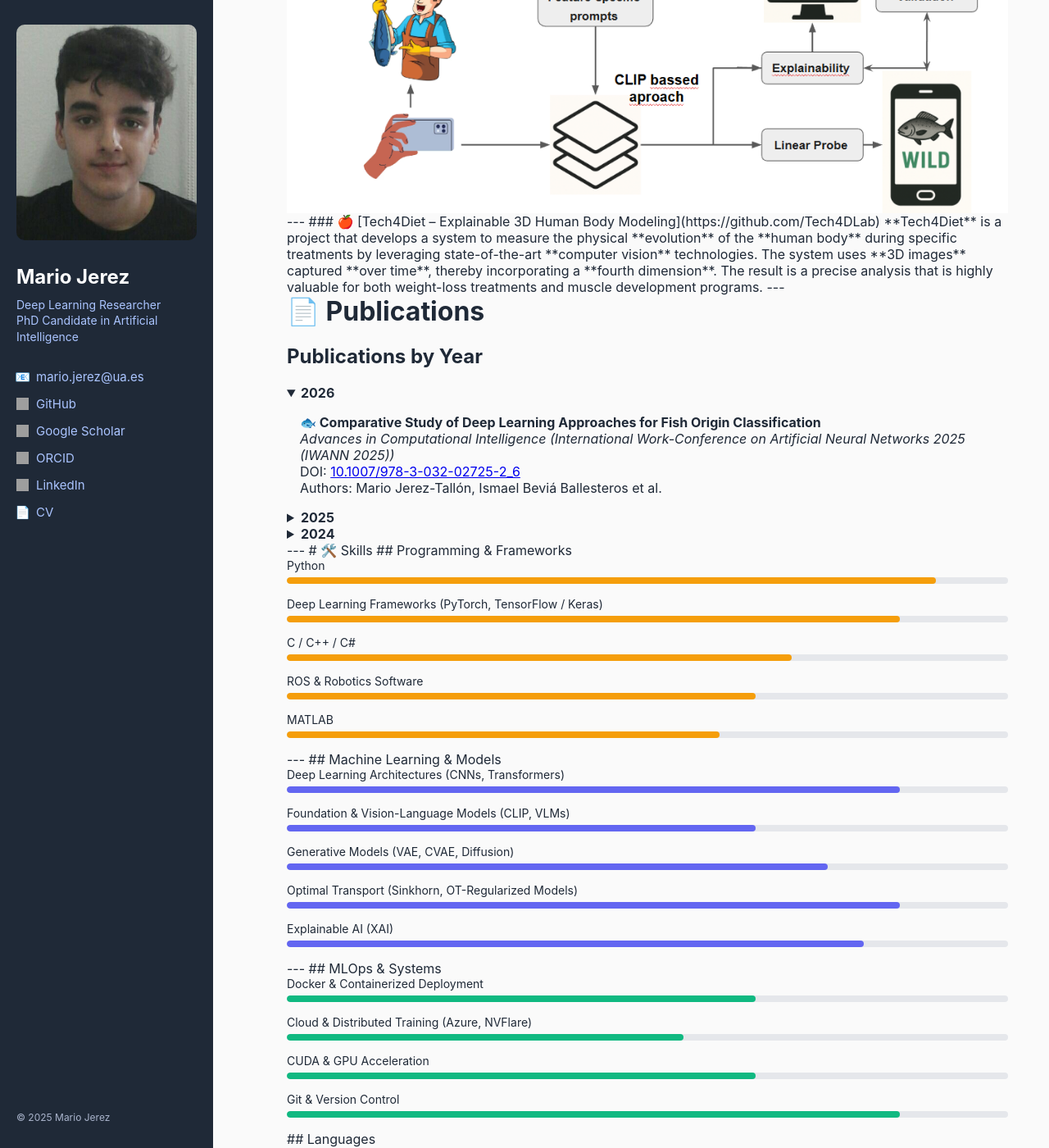
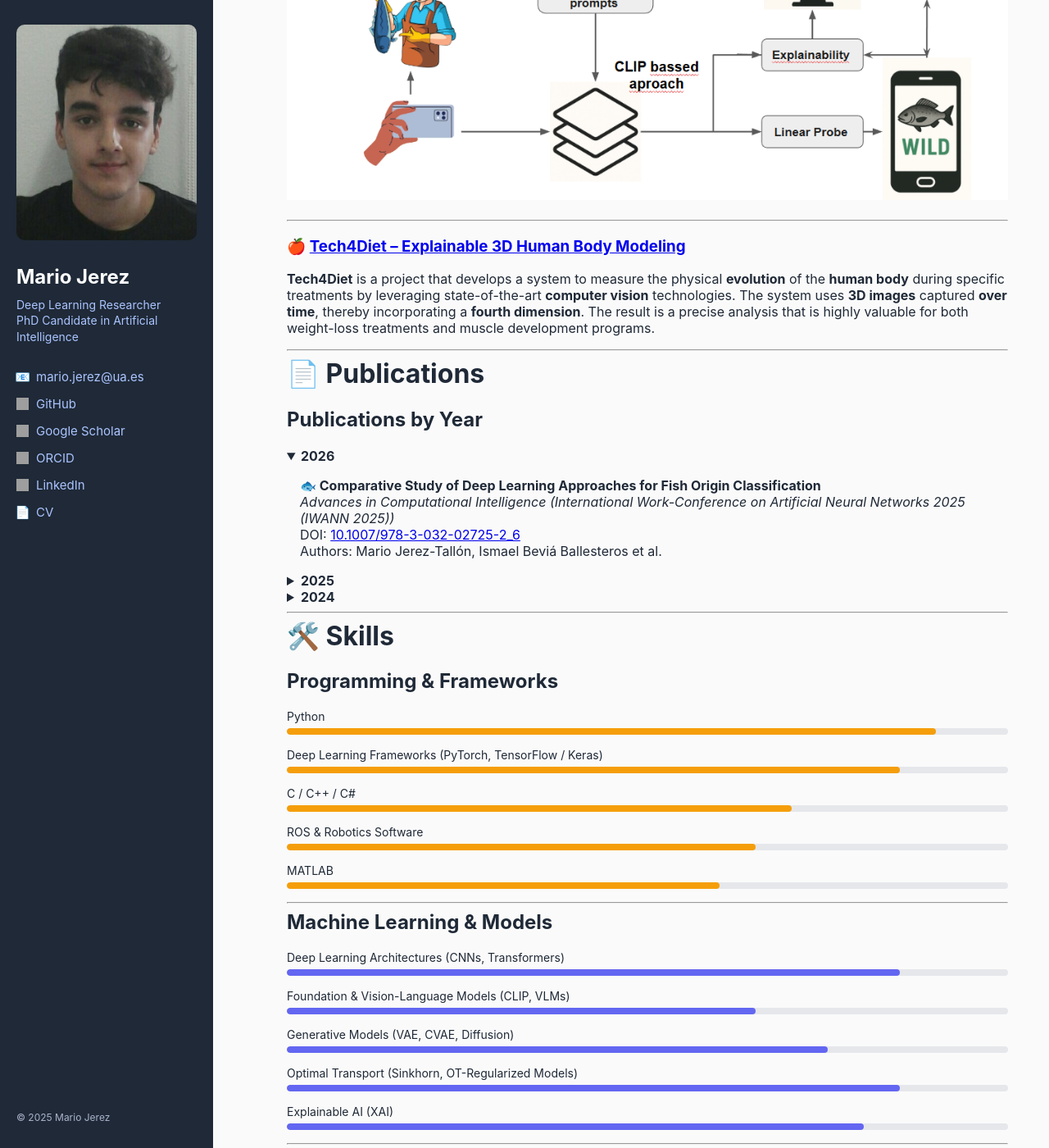
Before and after one commit to Mariojt72/Mariojt72.github.io, a Jekyll site: the page built from index.md, in a window 1280 px wide and 1400 px high, scrolled down 1267 px. Shown: the whole window at 82% size. Built offline with Jekyll 4.4.1, drawn with Linux system fonts in a browser that asks for light colours; some of the changed lines change nothing that is shown; some of the changed text lies outside the part shown; grey boxes are pictures that could not be loaded.

Commit message:
Update index.md

```diff
--- a/index.md
+++ b/index.md
@@ -20,14 +20,14 @@
 **GLORiA** is a project that develops a **multimodal deep learning framework** for the classification of fish species and their origin *(wild, farmed, or escaped)*. The system combines **visual information** with **textual domain knowledge** through **vision–language models** such as **CLIP**, enabling robust and interpretable predictions in challenging real-world scenarios.
 
 <div style="margin-top: 1rem; margin-bottom: 1.5rem;">
-  <img src="{{ '/assets/github.png'}}"
-       alt="Grad-ECLIP visual explanations for GLORiA"
-       style="width: 100%; max-width: 900px; display: block; margin-bottom: 1rem;">
+  <img src="https://raw.githubusercontent.com/Mariojt72/Mariojt72.github.io/main/assets/github.png"
+       alt="GLORiA multimodal pipeline and explainability framework"
+       style="width: 100%; max-width: 900px; display: block; margin: 0 auto;">
 
-  <img src="{{ '/assets/github2.png'}}"
+  <img src="https://raw.githubusercontent.com/Mariojt72/Mariojt72.github.io/main/assets/github2.png"
        alt="GLORiA multimodal pipeline and explainability framework"
        style="width: 100%; max-width: 900px; display: block;">
-
+</div>
 ---
 
 ### 🍎 [Tech4Diet – Explainable 3D Human Body Modeling](https://github.com/Tech4DLab)
```
